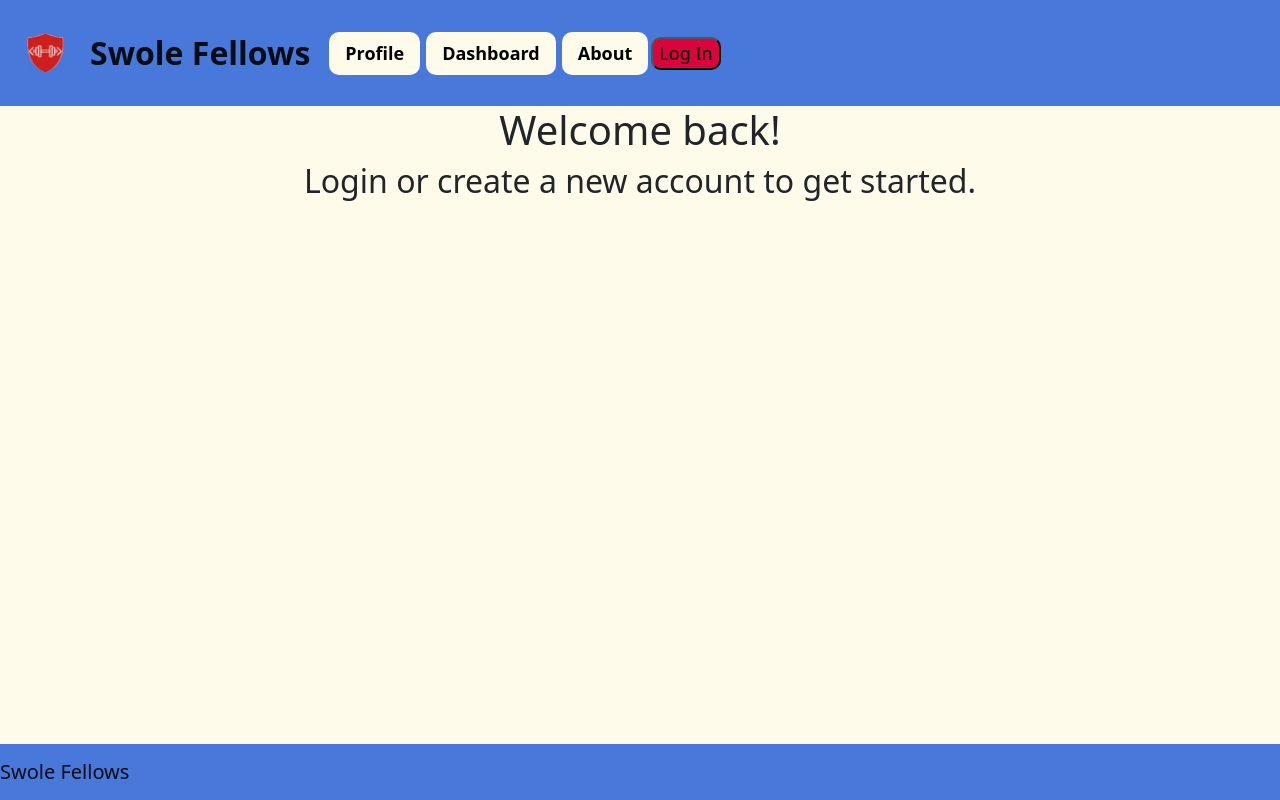
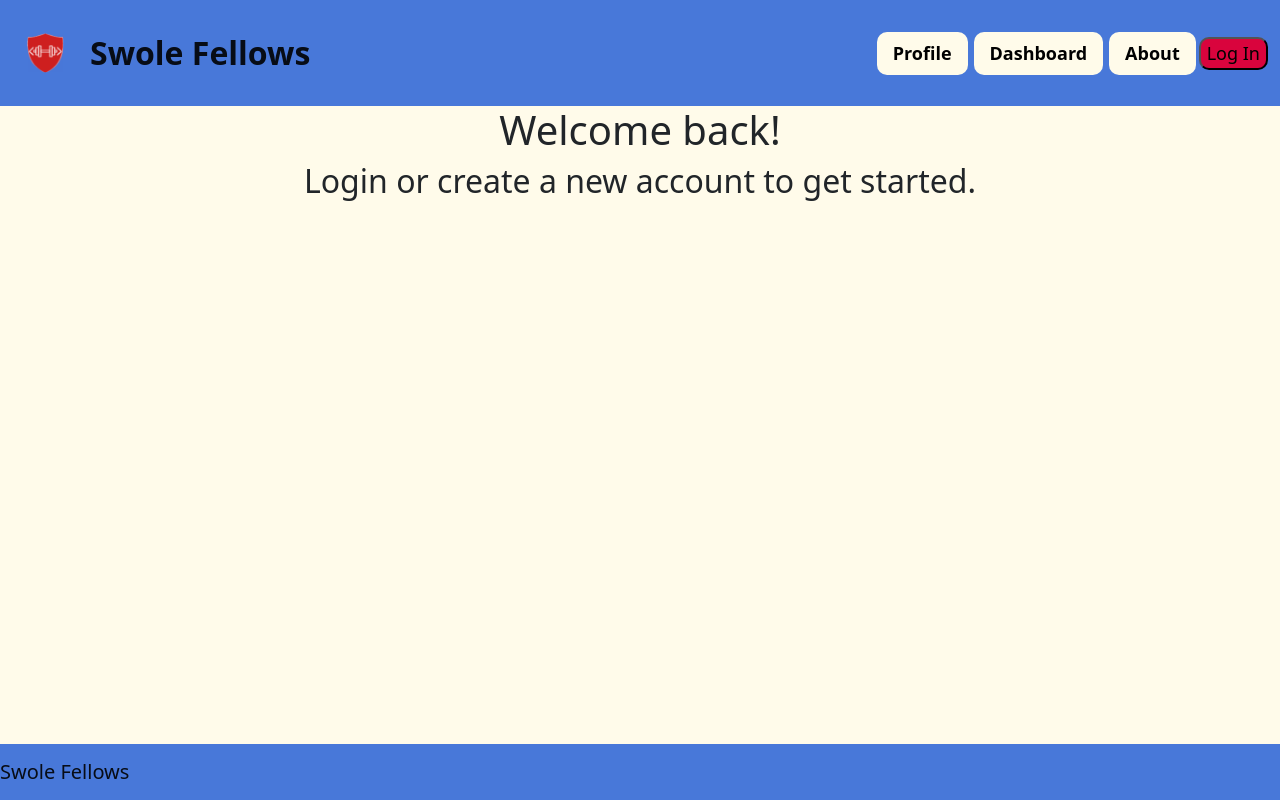
Before and after one commit to luismsandoval/swole-fellows-frontend, a React (Create React App) app: page / in a window 1280 px wide. Built offline with nearby package versions, Linux system fonts and the light colour scheme; no server answers.

Commit message:
added scroll to diary table and flex-wrap to navlinks

```diff
--- a/src/App.css
+++ b/src/App.css
@@ -86,21 +86,8 @@ html {
 }
 
 #profileImg {
-  /* align-items: center; */
-  /* width: 4rem; */
   border-radius: 50px;
 }
-
-/* #userName {
-  font-size: medium;
-} */
-
-/* #table {
-  width: 60%;
-  margin: auto;
-  margin-bottom: 10px;
-  border: #4878D9;
-} */
 
 #changeButton {
   float: right;
@@ -163,7 +150,7 @@ html {
 }
 
 #table {
-  min-width: none;
+  width: 60%;
   margin: auto;
 }
 #chart{
@@ -180,3 +167,9 @@ html {
 .link:hover {
   color: #D9043D;
 }
+
+#navLinks {
+  display: flex;
+  flex-wrap: wrap;
+  justify-content: flex-end;
+}
--- a/src/Dashboard.js
+++ b/src/Dashboard.js
@@ -35,7 +35,6 @@ class Dashboard extends React.Component {
   };
 
   handleShowModal = (value) => {
-    // console.log("value: ", value);
     this.setState({
       showModal: true,
       selectedFood: value,
--- a/src/Header.js
+++ b/src/Header.js
@@ -1,24 +1,39 @@
-import React from 'react';
-import { Navbar, NavItem } from 'react-bootstrap';
+import React from "react";
+import { Navbar, NavItem } from "react-bootstrap";
 import { Link } from "react-router-dom";
-import AuthButtons from './AuthButtons';
-// import LoginButton from './login';
-// import LogoutButton from './logout';
-import Image from 'react-bootstrap/Image'
+import AuthButtons from "./AuthButtons";
+import { Image, Container } from "react-bootstrap";
 
 class Header extends React.Component {
   render() {
     return (
-      <Navbar id='navBar' >
-        <Image src='SwoleFellowsIcon.png' id='logo'/>
+      <Navbar id="navBar">
+        <Image src="SwoleFellowsIcon.png" id="logo" />
         <Navbar.Brand id="appName">Swole Fellows</Navbar.Brand>
-        <NavItem><Link to="/" style={{ color: '#000000'}}
-        className="nav-link" >Profile</Link></NavItem>
-        <NavItem><Link to="/dashboard" style={{ color: '#000000' }} className="nav-link" >Dashboard </Link></NavItem>
-        <NavItem><Link to="/about" style={{ color: '#000000' }} className="nav-link">About</Link></NavItem>
-        <AuthButtons />
+        <Container id="navLinks">
+          <NavItem>
+            <Link to="/" style={{ color: "#000000" }} className="nav-link">
+              Profile
+            </Link>
+          </NavItem>
+          <NavItem>
+            <Link
+              to="/dashboard"
+              style={{ color: "#000000" }}
+              className="nav-link"
+            >
+              Dashboard
+            </Link>
+          </NavItem>
+          <NavItem>
+            <Link to="/about" style={{ color: "#000000" }} className="nav-link">
+              About
+            </Link>
+          </NavItem>
+          <AuthButtons />
+        </Container>
       </Navbar>
-    )
+    );
   }
 }
 
--- a/src/Profile.js
+++ b/src/Profile.js
@@ -184,7 +184,8 @@ class ProfilePage extends React.Component {
           <Card body id="profileCard">
             <Container id="tableHead">
               <h1>Diary</h1>
-              <Table striped bordered hover id="table">
+              <Container>
+                <Table striped bordered hover responsive size="sm" id="table">
                   <thead>
                     <tr>
                       <th>Item</th>
@@ -246,6 +247,7 @@ class ProfilePage extends React.Component {
                   </tbody>
                 </Table>
               </Container>
+            </Container>
           </Card>
 
           <ChangeFoodModal
```
Lines whose indentation alone changed are shown as unchanged.
